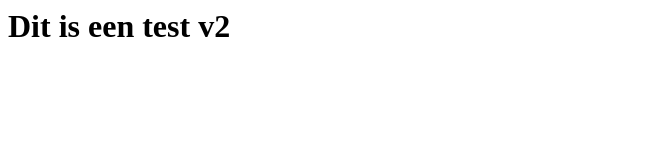
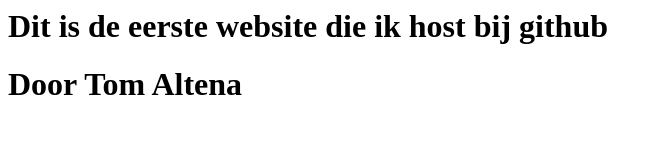
Before and after one commit to TomAltena/HarryDeKale.github.io, a plain HTML site: page index.html in a window 1280 px wide. Shown: the whole page, without its empty margins (0-662 px from the left). Drawn offline with Linux system fonts and the light colour scheme.

Commit message:
kleine update

```diff
--- a/index.html
+++ b/index.html
@@ -1 +1,2 @@
-<h1>Dit is een test v2</h1>
+<h1>Dit is de eerste website die ik host bij github</h1>
+<h1>Door Tom Altena</h1>
```
